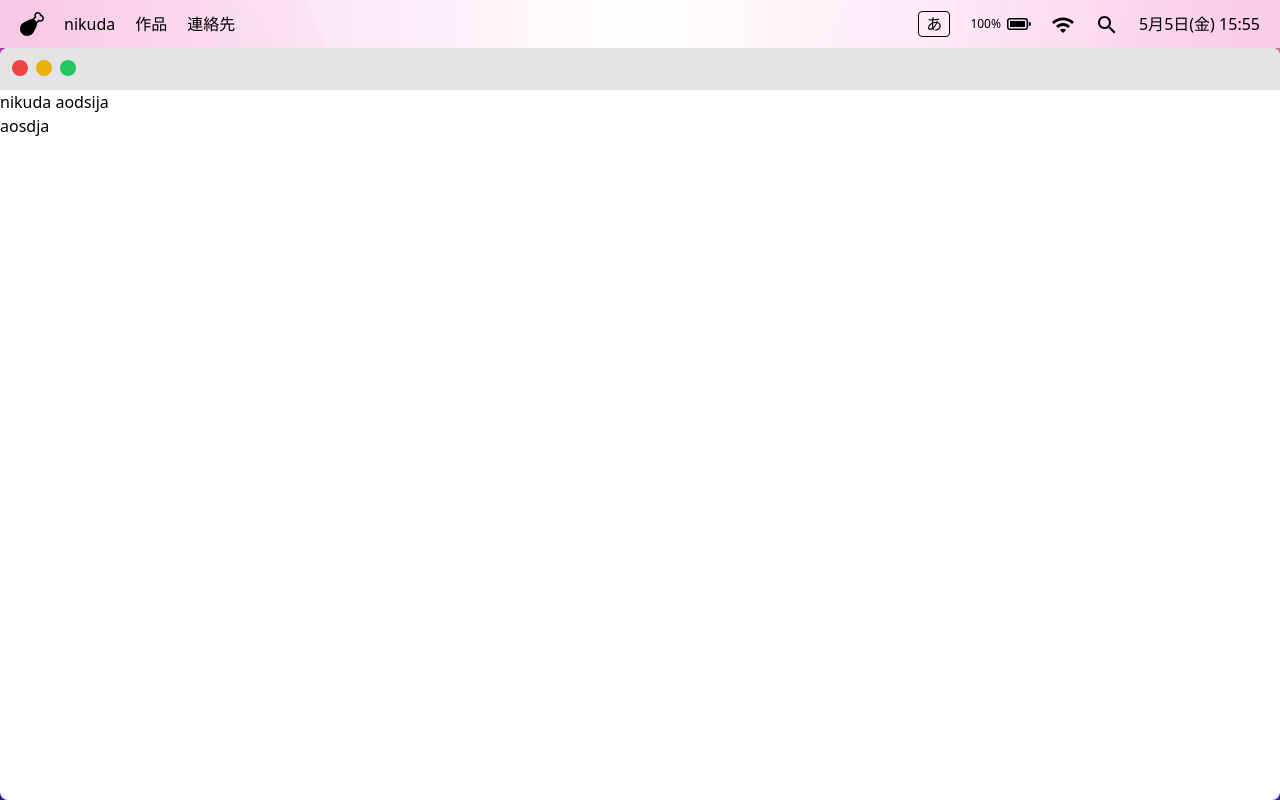
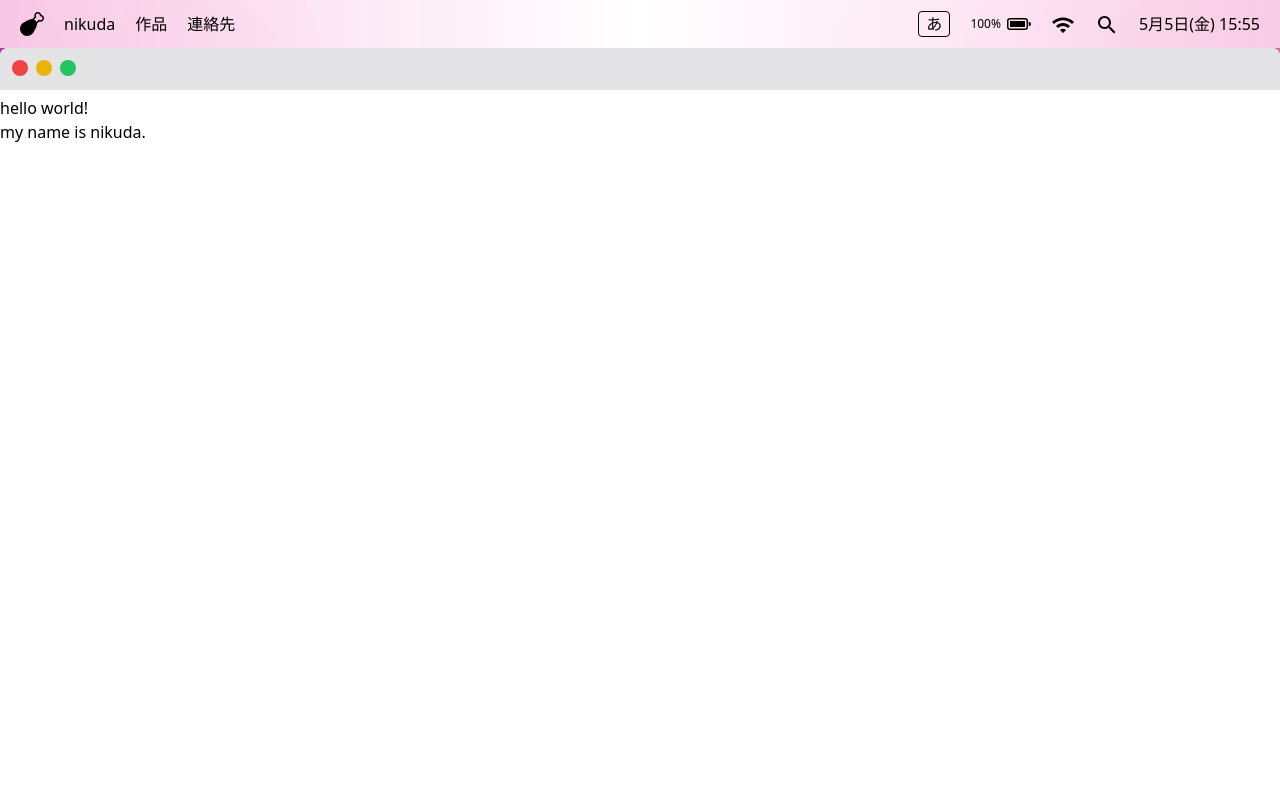
Before and after one commit to Nikudanngo/my-portfolio, a Next.js app: page /nikuda in a window 1280 px wide. Built offline with nearby package versions, Linux system fonts and the light colour scheme.

Commit message:
windowの修正

```diff
--- a/src/app/nikuda/page.tsx
+++ b/src/app/nikuda/page.tsx
@@ -4,12 +4,10 @@ import { Window } from "@/components/Window";
 
 export default function Nikuda() {
   return (
-    <>
-      <Window>
-        nikuda aodsija
-        <br />
-        aosdja
-      </Window>
-    </>
+    <Window>
+      hello world!
+      <br />
+      my name is nikuda.
+    </Window>
   );
 }
--- a/src/components/Window.tsx
+++ b/src/components/Window.tsx
@@ -8,20 +8,20 @@ export const Window = (props: { children?: React.ReactNode }) => {
   const [isFullScreen, setIsFullScreen] = useState(false);
   return (
     <div
-      className={classNames("flex min-h-screen w-full", {
-        "fixed z-10": isFullScreen,
-        "pt-12": !isFullScreen,
+      className={classNames("flex w-full", {
+        "min-h-screen pt-12": !isFullScreen,
+        "fixed top-0 z-40 h-full": isFullScreen,
       })}
     >
-      <div className="w-full rounded-lg bg-white text-black">
+      <div className="fixed h-full w-full rounded-lg bg-white text-black">
         <div
-          className={classNames("w-full p-2", {
+          className={classNames("fixed w-full p-2", {
             "rounded-t-lg bg-zinc-200": !isFullScreen,
             "bg-white shadow-lg": isFullScreen,
           })}
         >
           <button
-            className="z-40 m-1 h-4 w-4 rounded-full bg-red-500"
+            className="m-1 h-4 w-4 rounded-full bg-red-500"
             onClick={() => {
               router.push("/");
             }}
@@ -39,7 +39,7 @@ export const Window = (props: { children?: React.ReactNode }) => {
             }}
           />
         </div>
-        {children}
+        <div className="h-full w-full overflow-y-auto pt-12">{children}</div>
       </div>
     </div>
   );
```
